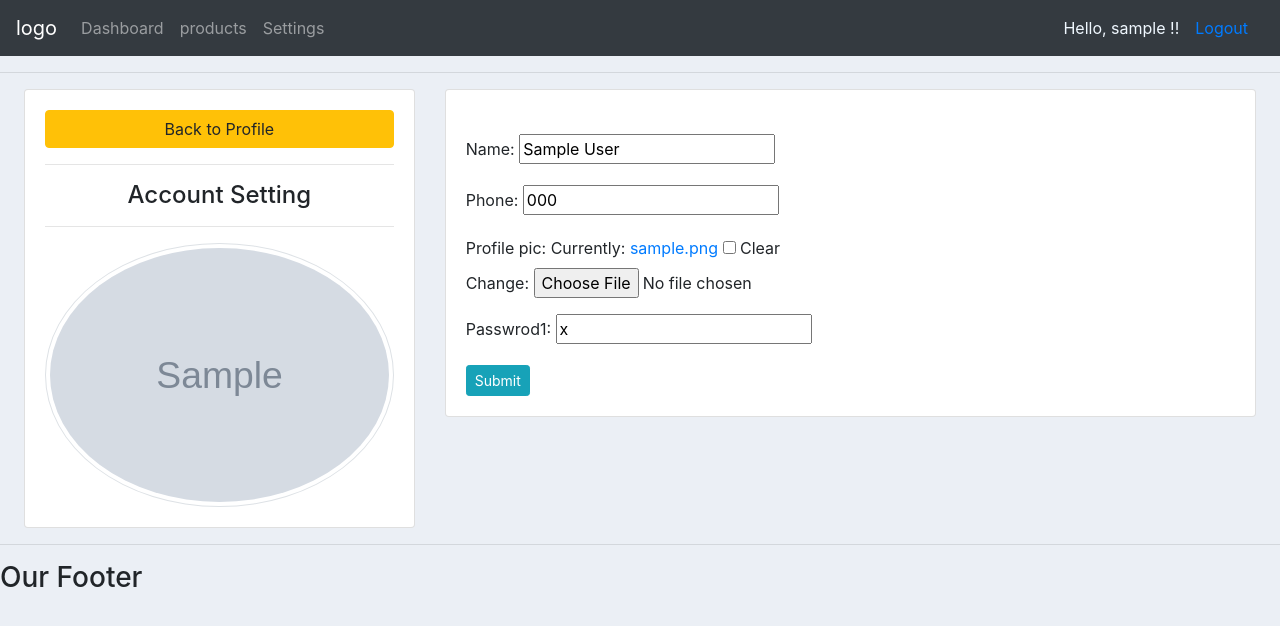
After one commit to CodeTerminator007/djcustomer-managment, a Django app: page /settings/ in a window 1280 px wide. The commit adds this page. Shown: the top 626 px of the page. Run offline with Django 3.2, Linux system fonts and the light colour scheme; a user stored in the database is signed in; tables that the repository leaves empty hold one stand-in row (values such as "Sample post"); grey boxes marked "Sample" are stand-in pictures; some libraries are stand-ins or nearby versions.

Commit message:
adding settings for user

```diff
--- a/accounts/forms.py
+++ b/accounts/forms.py
@@ -2,6 +2,12 @@ from django.forms import ModelForm
 from django.contrib.auth.forms import UserCreationForm
 from django.contrib.auth.models import User
 from .models import *
+
+class CustomerForm(ModelForm):
+    class Meta:
+        model = Customer
+        fields = '__all__'
+        exclude = ['user','email']
 
 class OrderForm(ModelForm):
     class Meta:
--- a/accounts/models.py
+++ b/accounts/models.py
@@ -7,6 +7,7 @@ class Customer(models.Model):
     name = models.CharField(max_length=200 , null=True)
     phone = models.CharField(max_length=200 , null=True)
     email = models.EmailField(max_length=200 , null=True)
+    profile_pic = models.ImageField(null=True ,default='profile1.jpg', blank=True,)
     passwrod1 = models.CharField(max_length=20,default="adminadmin")
     date_created = models.DateTimeField(auto_now_add=True ,null=True)
 
--- a/accounts/templates/accounts/navbar.html
+++ b/accounts/templates/accounts/navbar.html
@@ -20,6 +20,10 @@
           <a class="nav-link" href="{% url 'products' %}">products</a>
         </li>
         {% endif %}
+        <li class="nav-item ">
+          <a class="nav-link" href="{% url 'user_settings'  %}">Settings </a>
+        </li>
+
       </ul>
     </div>
     <span id="user"> Hello, {{user.username}} !!</span>
--- /dev/null
+++ b/accounts/templates/accounts/settings_update.html
@@ -0,0 +1,37 @@
+{% extends 'accounts/main.html' %}
+
+{% block contents %}
+<div class="row">
+    <div class="col-md-4 ">
+        <div class="card">
+            <div class="card-body">
+
+            <a href="{% url 'user-page' %}" class="btn btn-block btn-warning">Back to Profile</a>
+            <hr>
+            <h4 class="card-title text-center mt-3"> Account Setting</h4>
+            <hr>
+            <img class="img-thumbnail rounded-circle" src="{{request.user.customer.profile_pic.url}}" alt="">
+
+            </div>
+
+        </div>
+
+    </div>
+    <div class="col-md">
+        <form class="form" method="POST" action="" enctype="multipart/form-data">
+            <div class="card">
+                <div class="card-body">
+                    <br>
+                    {% csrf_token %}
+                    {{form.as_p}}
+                    <button class="btn btn-sm btn-info" type="submit" name="submit"> Submit</button>
+
+                </div>
+            </div>
+        </form>
+    </div>
+</div>
+
+
+
+{% endblock %}
--- a/accounts/urls.py
+++ b/accounts/urls.py
@@ -12,6 +12,7 @@ urlpatterns = [
     path('login/',signin ,name='signin'),
     path('register/' , register , name="register"),
     path('user/' , userPage , name="user-page"),
+    path('settings/',settings_user , name='user_settings')
 
 
 ]
--- a/accounts/views.py
+++ b/accounts/views.py
@@ -156,3 +156,16 @@ def userPage(request):
     context = {'orders': orders}
 
     return render(request , 'accounts/user.html' , context)
+
+
+def settings_user(request):
+    customer = request.user.customer
+    form =  CustomerForm(instance=customer)
+    if request.method == 'POST':
+        form = CustomerForm(request.POST,request.FILES,instance=customer)
+        if form.is_valid():
+            form.save()
+
+    context = {'form' : form }
+
+    return render(request , 'accounts/settings_update.html' , context)
--- a/src/settings.py
+++ b/src/settings.py
@@ -126,3 +126,4 @@ MEDIA_URL = '/images/'
 STATICFILES_DIRS = [
     os.path.join(BASE_DIR,'static')
 ]
+MEDIA_ROOT = os.path.join(BASE_DIR, 'static/images')
--- a/src/urls.py
+++ b/src/urls.py
@@ -1,7 +1,11 @@
 from django.contrib import admin
 from django.urls import path ,include
+from django.conf import settings
+from django.conf.urls.static import static
 
 urlpatterns = [
     path('admin/', admin.site.urls),
     path('',include('accounts.urls'))
 ]
+
+urlpatterns += static(settings.MEDIA_URL, document_root=settings.MEDIA_ROOT)
```
Also changed, not shown: accounts/migrations/0008_customer_profile_pic.py (added), static/images/200998.png (added), static/images/200998_vtS7RFP.png (added), static/images/profile1.jpg (added).
